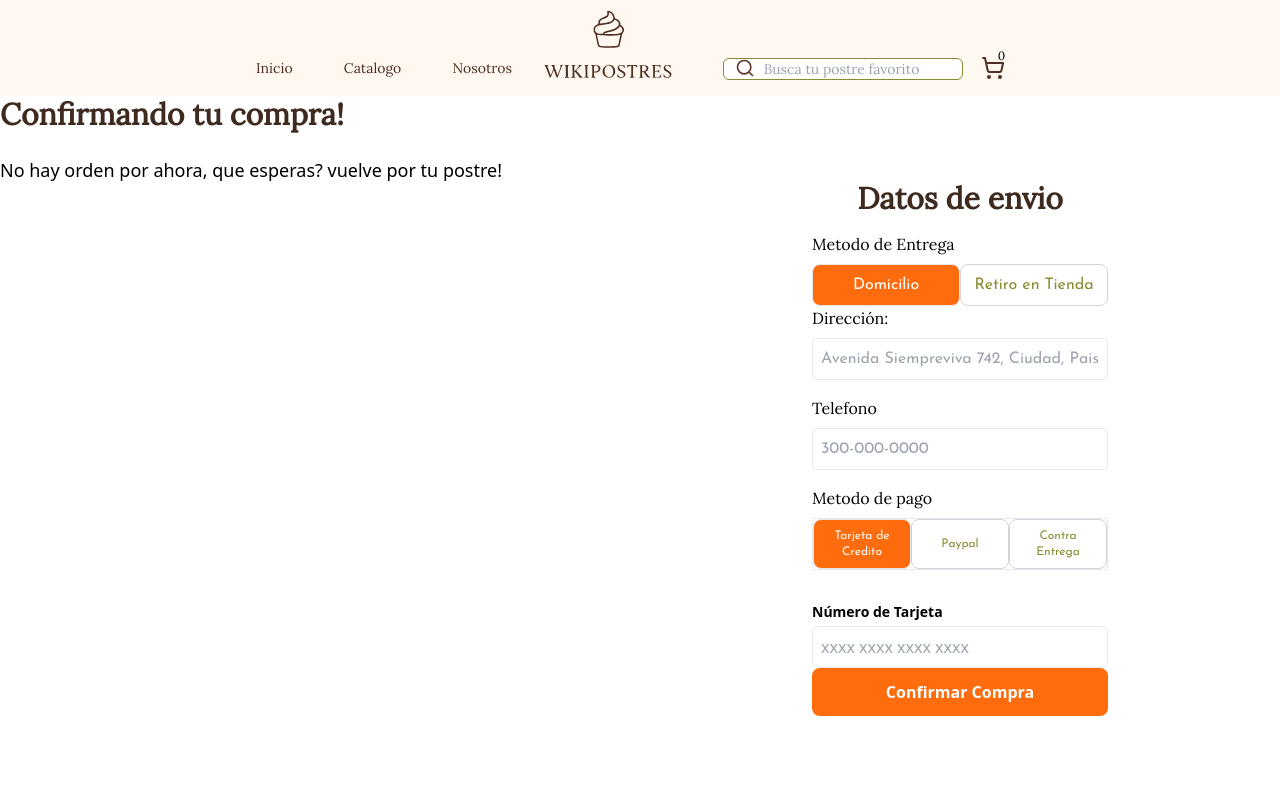
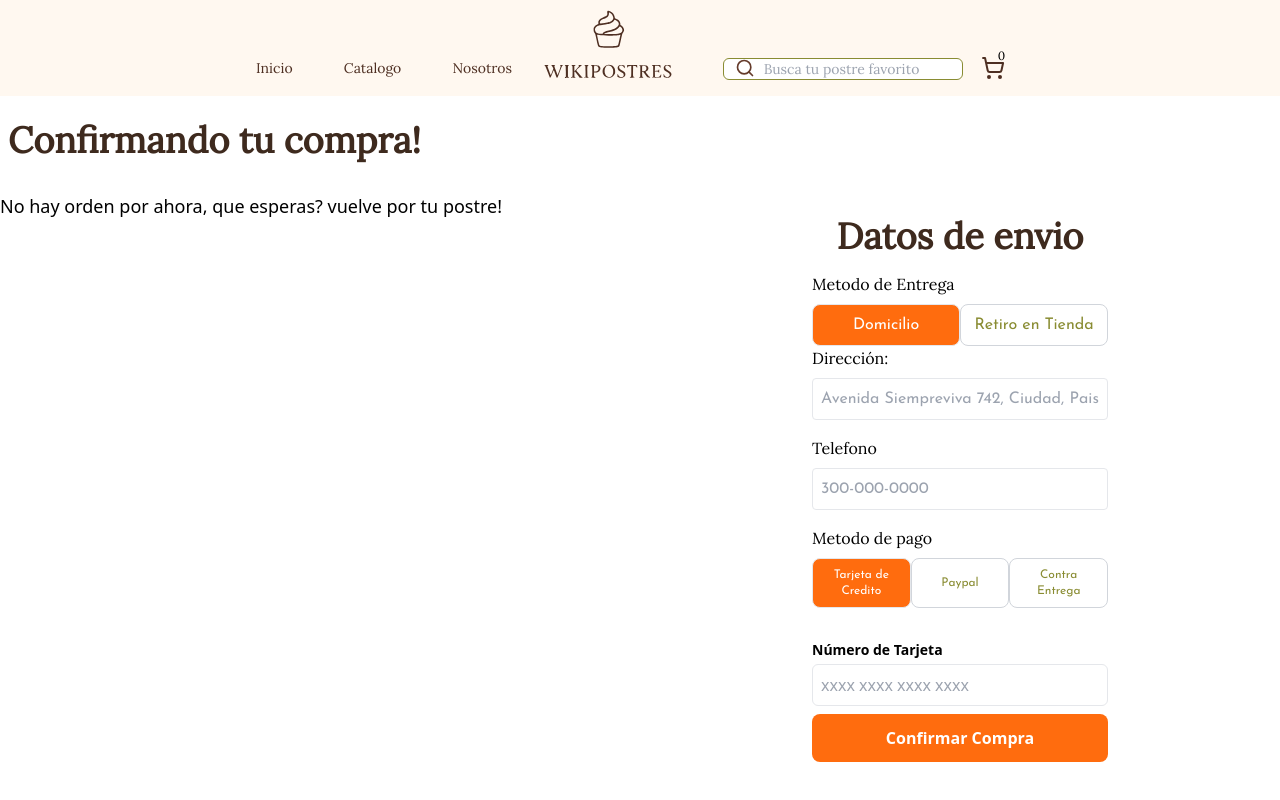
Before and after one commit to capi68/Proyecto_Postres_Frontend, a React (Vite) app: page /cart in a window 1280 px wide. Shown: the top 800 px of the page. Built offline with nearby package versions, Linux system fonts and the light colour scheme.

Commit message:
responsive cart.jsx y checkoutOrder.jsx

```diff
--- a/src/components/CheckoutOrder.jsx
+++ b/src/components/CheckoutOrder.jsx
@@ -8,14 +8,22 @@ export default function CheckoutOrder() {
       {cart.length === 0 ? (
         <p className="text-lg">No hay orden por ahora, que esperas? vuelve por tu postre!</p>
       ) : (
-        <div className="h-screen">
+        <div className="h-screen md:h-3/4 lg:h-screen">
           <div className=" flex flex-col items-center h-3/4">
         <div
-          className="flex flex-col items-center gap-4 mb-6 w-1/2 h-3/4 overflow-y-scroll ">
+          className="
+                flex flex-col
+                items-center
+                gap-4
+                mb-6
+                w-full md:w-1/2
+                h-3/4 2xl:h-[85%]
+                overflow-y-scroll
+                ">
           {cart.map((p) => (
             <div key={p.id}
                  className="
-                    w-1/2
+                    w-1/2 md:w-full lg:w-3/4
                     border-b border-[var(--color-secondary)]
                     flex
                     items-center
@@ -26,10 +34,10 @@ export default function CheckoutOrder() {
                     h-24"
             >
               <div className="flex items-center gap-4">
-                <img src={p.image_mobile} alt={p.name} className="w-10 h-10 rounded object-cover" />
+                <img src={p.image_mobile} alt={p.name} className="w-10 2xl:w-16 h-10 2xl:h-16 rounded object-cover" />
                 <div>
-                  <h2 className="font-Lora text-xs text-[var(--color-text)]">{p.name}</h2>
-                  <p className="font-Josefin text-xs text-[var(--color-text-light)]">
+                  <h2 className="font-Lora text-xs 2xl:text-lg text-[var(--color-text)]">{p.name}</h2>
+                  <p className="font-Josefin text-xs 2xl:text-lg text-[var(--color-text-light)]">
                     {p.qty} x ${Number(p.price).toFixed(2)}
                   </p>
                 </div>
@@ -43,7 +51,7 @@ export default function CheckoutOrder() {
         {/* Totals */}
             <div className="w-full mb-6 text-center">
               <p className="
-                    text-md
+                    text-md 2xl:text-lg
                     font-semibold
                     font-Lora
                     text-[var(--color-text)]"
@@ -52,7 +60,7 @@ export default function CheckoutOrder() {
               </p>
               <p className="
                     mt-4
-                    text-3xl
+                    text-3xl 2xl:text-4xl
                     font-bold
                     font-Josefin
                     text-[var(--color-warm)]"
--- a/src/pages/Cart.jsx
+++ b/src/pages/Cart.jsx
@@ -119,17 +119,46 @@ export default function Cart() {
   return (
     <div className="min-h-screen  bg-[var(--color-vanilla)]">
       <NavBar />
-      <h1 className="text-3xl font-bold mb-6 text-[var(--color-text)] font-Lora">Confirmando tu compra!</h1>
-      <div className="flex">
+      <h1 className="
+              text-2xl md:text-4xl 2xl:text-6xl
+              font-bold
+              md:ml-2
+              mt-6
+              mb-6
+              text-center md:text-left
+              text-[var(--color-text)]
+              font-Lora"
+      >
+        Confirmando tu compra!
+      </h1>
+      <div className="flex flex-col md:flex-row pt-2">
       {/* Product List*/}
-      <div className="w-1/2">
+      <div className="w-full md:w-1/2 h-[70dvh] lg:h-screen">
         <CheckoutOrder />
       </div>
+
       {/* Checkout Form */}
-      <div className="w-1/2 h-3/4 flex flex-col items-center justify-between bg-[var(--color-surface] p-6 mb-6">
-        <h2 className="text-3xl font-bold font-Lora text-[var(--color-text)] mb-4">Datos de envio</h2>
+      <div className="
+                w-full md:w-1/2
+                h-3/4 2xl:h-full
+                flex flex-col
+                items-center
+                justify-between
+                bg-[var(--color-surface]
+                p-6
+                mb-6"
+      >
+        <h2 className="
+                text-2xl md:text-4xl 2xl:text-6xl
+                font-bold
+                font-Lora
+                text-[var(--color-text)]
+                mb-4"
+        >
+          Datos de envio
+        </h2>
 
-            <div className="w-1/2">
+            <div className="w-full xl:w-1/2">
             {/*Delivey Method*/}
 
             <div className="flex flex-col">
@@ -196,7 +225,7 @@ export default function Cart() {
             <div>
               <label className="block mb-2 font-medium font-Lora">Metodo de pago</label>
 
-              <div className="flex border mb-8 ">
+              <div className="flex mb-8 ">
                 {/*Card method*/}
                 <button
                     type="button"
@@ -266,7 +295,7 @@ export default function Cart() {
                         setCardNumber(value);
                         setCardType(detectCardType(value));
                       }}
-                      className="p-2 border rounded-md w-full"
+                      className="p-2 border rounded-md w-full mb-2"
                     />
                     {cardType && (
                       <p className="text-sm text-[var(--color-success)] mt-1 mb-2">{cardType}</p>
```
